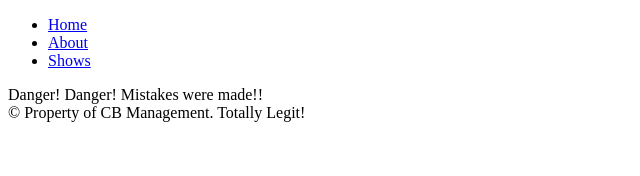
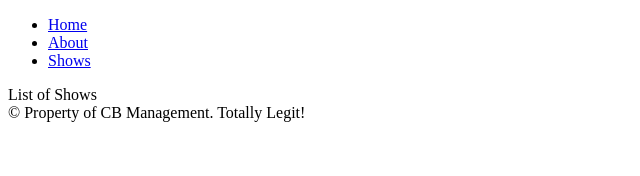
Before and after one commit to Cbreen61/showster-frontend, a React (Create React App) app: page /shows in a window 1280 px wide. Shown: the top 176 px of the page, without its empty margins (0-640 px from the left). Built offline with nearby package versions, Linux system fonts and the light colour scheme.

Commit message:
added link and route too shows, imported sshows to app.js

```diff
--- a/src/App.js
+++ b/src/App.js
@@ -3,8 +3,10 @@ import { BrowserRouter as Router, Switch, Route } from 'react-router-dom';
 import Footer from './components/Footer';
 import Nav from './components/Nav';
 import Home from './components/Home';
-import ErrorPage from './components/Error'
 import About from './components/About';
+import Shows from "./components/Shows";
+import ErrorPage from './components/Error';
+
 
 
 
@@ -16,6 +18,7 @@ class App extends Component {
         <Switch>
           <Route exact path="/" component={ Home } />
           <Route exact path="/about" component={ About } />
+          <Route exact path="/shows" component={ Shows } />
           <Route component={ErrorPage} />
         </Switch>
         <Footer />
```
